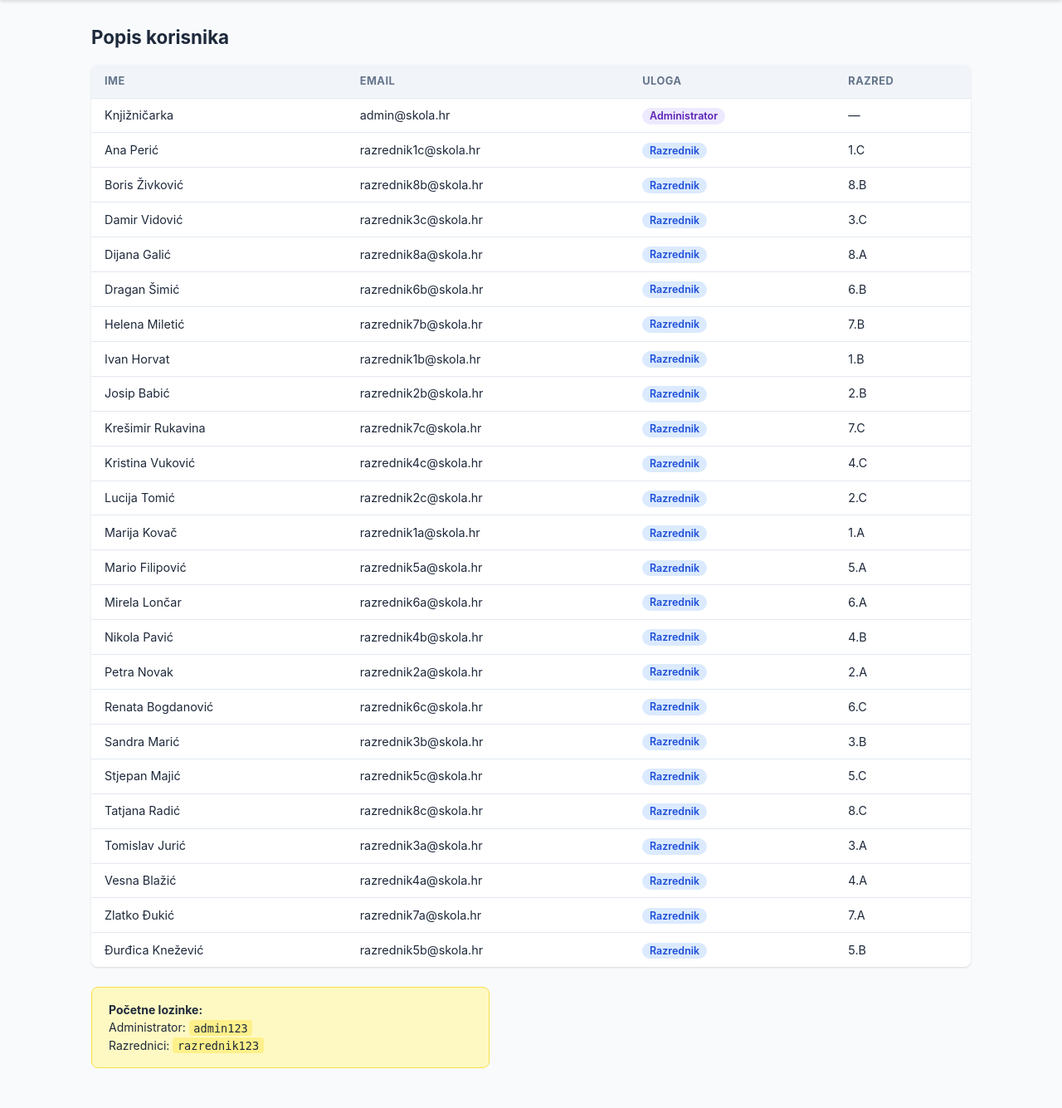
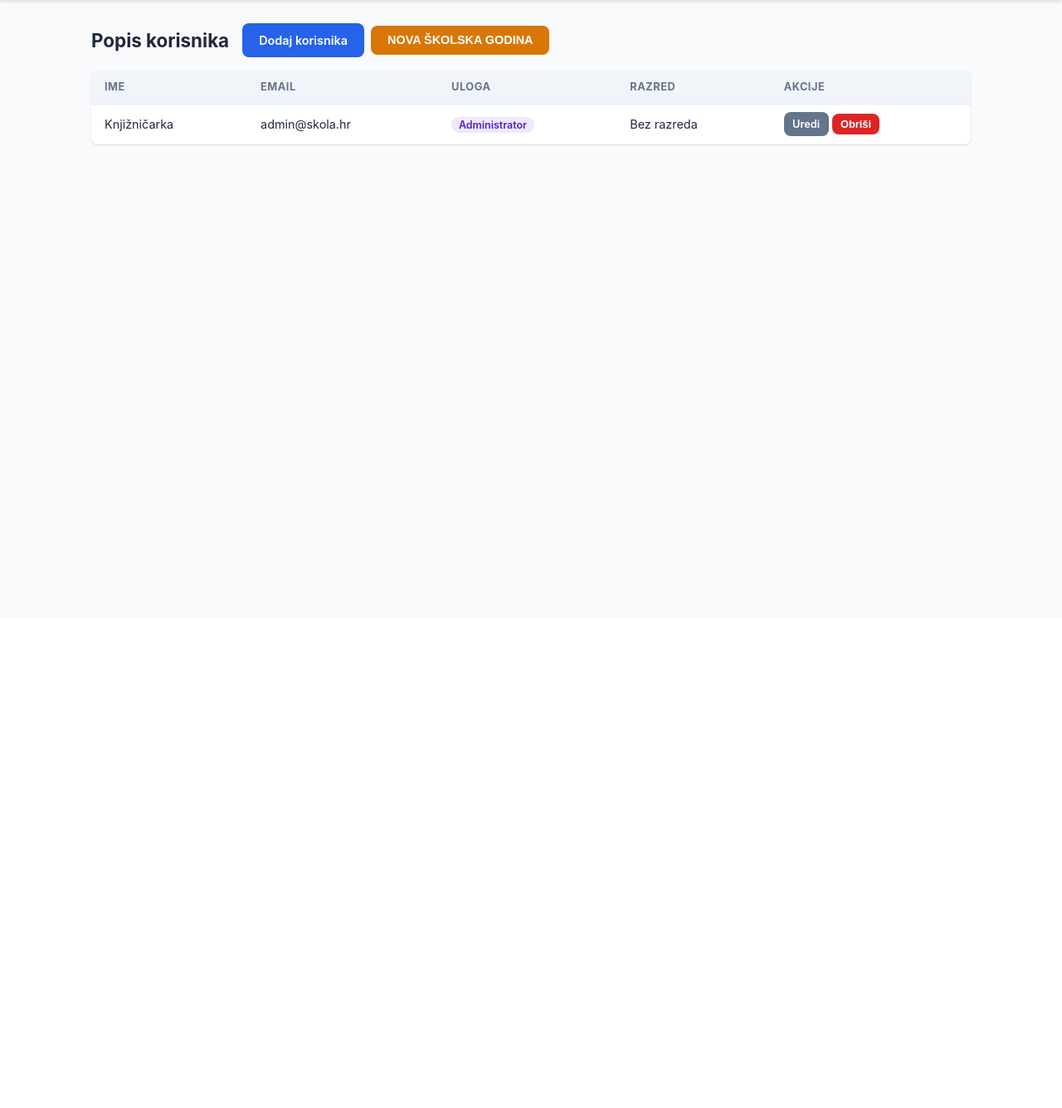
Before and after one commit to ISTRun/BOOKTOP, a Flask app: page /korisnici in a window 1280 px wide. Shown: the part 56-1391 px from the top of the page at 83% size. After the commit the page ends 232 px from the top, so only its background shows below. Run offline with Flask 3, Linux system fonts and the light colour scheme; the visitor is signed in with stand-in values (Sample User, id 1); data comes from the database, SQL or seed files in the repository.

Commit message:
Dodaj upravljanje korisnicima i tipku Nova školska godina
- Seed: samo admin račun, razredi i predmeti (bez nasumičnih razrednika)
- Admin može dodavati, uređivati i brisati korisnike (/korisnici/novi, /uredi, /brisi)
- Nova školska godina: kreira novi set razreda i automatski pomiče
  razrednike u viši razred (8. razred → bez razreda)
- Novi predložak korisnik_forma.html s JS toggle za razred dropdown
- CSS stilovi za btn-secondary, btn-danger, btn-warning, btn-sm

Co-Authored-By: Claude <noreply@anthropic.com>

```diff
--- a/app.py
+++ b/app.py
@@ -182,13 +182,11 @@ def _seed_data():
         return
 
     godina = '2025/2026'
-    razred_ids = {}
     for r in range(1, 9):
         for o in ['A', 'B', 'C']:
-            rid = lastrowid(
+            lastrowid(
                 f'INSERT INTO razredi (naziv, razina, skolska_godina) VALUES ({ph},{ph},{ph})',
                 (f'{r}.{o}', r, godina))
-            razred_ids[(r, o)] = rid
 
     predmeti_po_razini = {
         1: ['Hrvatski jezik', 'Matematika', 'Priroda i društvo', 'Likovna kultura', 'Glazbena kultura', 'Tjelesna i zdravstvena kultura'],
@@ -214,38 +212,6 @@ def _seed_data():
     admin_pass = generate_password_hash('admin123')
     execute(f'INSERT INTO korisnici (ime, email, lozinka, uloga) VALUES ({ph},{ph},{ph},{ph})',
             ('Knjižničarka', 'admin@skola.hr', admin_pass, 'administrator'))
-
-    razrednik_data = [
-        ('Marija Kovač',     'razrednik1a@skola.hr', (1,'A')),
-        ('Ivan Horvat',      'razrednik1b@skola.hr', (1,'B')),
-        ('Ana Perić',        'razrednik1c@skola.hr', (1,'C')),
-        ('Petra Novak',      'razrednik2a@skola.hr', (2,'A')),
-        ('Josip Babić',      'razrednik2b@skola.hr', (2,'B')),
-        ('Lucija Tomić',     'razrednik2c@skola.hr', (2,'C')),
-        ('Tomislav Jurić',   'razrednik3a@skola.hr', (3,'A')),
-        ('Sandra Marić',     'razrednik3b@skola.hr', (3,'B')),
-        ('Damir Vidović',    'razrednik3c@skola.hr', (3,'C')),
-        ('Vesna Blažić',     'razrednik4a@skola.hr', (4,'A')),
-        ('Nikola Pavić',     'razrednik4b@skola.hr', (4,'B')),
-        ('Kristina Vuković', 'razrednik4c@skola.hr', (4,'C')),
-        ('Mario Filipović',  'razrednik5a@skola.hr', (5,'A')),
-        ('Đurđica Knežević', 'razrednik5b@skola.hr', (5,'B')),
-        ('Stjepan Majić',    'razrednik5c@skola.hr', (5,'C')),
-        ('Mirela Lončar',    'razrednik6a@skola.hr', (6,'A')),
-        ('Dragan Šimić',     'razrednik6b@skola.hr', (6,'B')),
-        ('Renata Bogdanović','razrednik6c@skola.hr', (6,'C')),
-        ('Zlatko Đukić',     'razrednik7a@skola.hr', (7,'A')),
-        ('Helena Miletić',   'razrednik7b@skola.hr', (7,'B')),
-        ('Krešimir Rukavina','razrednik7c@skola.hr', (7,'C')),
-        ('Dijana Galić',     'razrednik8a@skola.hr', (8,'A')),
-        ('Boris Živković',   'razrednik8b@skola.hr', (8,'B')),
-        ('Tatjana Radić',    'razrednik8c@skola.hr', (8,'C')),
-    ]
-    lozinka = generate_password_hash('razrednik123')
-    for ime, email, (razina, odj) in razrednik_data:
-        execute(
-            f'INSERT INTO korisnici (ime, email, lozinka, uloga, razred_id) VALUES ({ph},{ph},{ph},{ph},{ph})',
-            (ime, email, lozinka, 'razrednik', razred_ids[(razina, odj)]))
     commit()
 
 
@@ -284,7 +250,7 @@ def admin_required(f):
 
 
 def _tekuca_godina():
-    row = query('SELECT skolska_godina FROM razredi LIMIT 1', one=True)
+    row = query('SELECT skolska_godina FROM razredi ORDER BY skolska_godina DESC LIMIT 1', one=True)
     return row['skolska_godina'] if row else '2025/2026'
 
 
@@ -293,7 +259,6 @@ def _tekuca_godina():
 @app.route('/debug-init')
 def debug_init():
     """Temporary route to diagnose DB connection issues."""
-    import traceback
     info = {
         'USE_POSTGRES': USE_POSTGRES,
         'DATABASE_URL_set': bool(DATABASE_URL),
@@ -505,6 +470,154 @@ def korisnici():
     return render_template('korisnici.html', korisnici=svi)
 
 
+@app.route('/korisnici/novi', methods=['GET', 'POST'])
+@admin_required
+def novi_korisnik():
+    from werkzeug.security import generate_password_hash
+    ph = '%s' if USE_POSTGRES else '?'
+    godina = _tekuca_godina()
+    razredi = query(
+        f'SELECT * FROM razredi WHERE skolska_godina={ph} ORDER BY razina, naziv',
+        (godina,))
+
+    if request.method == 'POST':
+        ime = request.form['ime'].strip()
+        email = request.form['email'].strip().lower()
+        lozinka = request.form['lozinka']
+        uloga = request.form['uloga']
+        razred_id = request.form.get('razred_id') or None
+        if razred_id:
+            razred_id = int(razred_id)
+
+        if not ime or not email or not lozinka:
+            flash('Ime, email i lozinka su obavezni.', 'danger')
+        else:
+            hashed = generate_password_hash(lozinka)
+            try:
+                execute(
+                    f'INSERT INTO korisnici (ime, email, lozinka, uloga, razred_id) VALUES ({ph},{ph},{ph},{ph},{ph})',
+                    (ime, email, hashed, uloga, razred_id))
+                commit()
+                flash('Korisnik je uspješno dodan.', 'success')
+                return redirect(url_for('korisnici'))
+            except Exception as e:
+                flash(f'Greška: email već postoji ili drugi problem. ({e})', 'danger')
+
+    return render_template('korisnik_forma.html', korisnik=None, razredi=razredi, akcija='novi')
+
+
+@app.route('/korisnici/uredi/<int:id>', methods=['GET', 'POST'])
+@admin_required
+def uredi_korisnik(id):
+    from werkzeug.security import generate_password_hash
+    ph = '%s' if USE_POSTGRES else '?'
+    korisnik = query(f'SELECT * FROM korisnici WHERE id={ph}', (id,), one=True)
+    if not korisnik:
+        flash('Korisnik nije pronađen.', 'danger')
+        return redirect(url_for('korisnici'))
+
+    godina = _tekuca_godina()
+    razredi = query(
+        f'SELECT * FROM razredi WHERE skolska_godina={ph} ORDER BY razina, naziv',
+        (godina,))
+
+    if request.method == 'POST':
+        ime = request.form['ime'].strip()
+        email = request.form['email'].strip().lower()
+        lozinka = request.form.get('lozinka', '').strip()
+        uloga = request.form['uloga']
+        razred_id = request.form.get('razred_id') or None
+        if razred_id:
+            razred_id = int(razred_id)
+
+        if not ime or not email:
+            flash('Ime i email su obavezni.', 'danger')
+        else:
+            try:
+                if lozinka:
+                    hashed = generate_password_hash(lozinka)
+                    execute(
+                        f'UPDATE korisnici SET ime={ph}, email={ph}, lozinka={ph}, uloga={ph}, razred_id={ph} WHERE id={ph}',
+                        (ime, email, hashed, uloga, razred_id, id))
+                else:
+                    execute(
+                        f'UPDATE korisnici SET ime={ph}, email={ph}, uloga={ph}, razred_id={ph} WHERE id={ph}',
+                        (ime, email, uloga, razred_id, id))
+                commit()
+                flash('Korisnik je uspješno ažuriran.', 'success')
+                return redirect(url_for('korisnici'))
+            except Exception as e:
+                flash(f'Greška pri ažuriranju. ({e})', 'danger')
+
+    return render_template('korisnik_forma.html', korisnik=korisnik, razredi=razredi, akcija='uredi')
+
+
+@app.route('/korisnici/brisi/<int:id>', methods=['POST'])
+@admin_required
+def brisi_korisnik(id):
+    ph = '%s' if USE_POSTGRES else '?'
+    if id == session['korisnik_id']:
+        flash('Ne možete obrisati vlastiti račun.', 'danger')
+        return redirect(url_for('korisnici'))
+    execute(f'DELETE FROM korisnici WHERE id={ph}', (id,))
+    commit()
+    flash('Korisnik je obrisan.', 'success')
+    return redirect(url_for('korisnici'))
+
+
+@app.route('/nova-skolska-godina', methods=['POST'])
+@admin_required
+def nova_skolska_godina():
+    ph = '%s' if USE_POSTGRES else '?'
+    tekuca = _tekuca_godina()
+
+    # Parse current year e.g. "2025/2026" -> next "2026/2027"
+    parts = tekuca.split('/')
+    try:
+        god1 = int(parts[0])
+        god2 = int(parts[1])
+    except (ValueError, IndexError):
+        flash('Neispravni format školske godine.', 'danger')
+        return redirect(url_for('korisnici'))
+    nova_godina = f'{god2}/{god2 + 1}'
+
+    # Create 24 new razredi for the new year
+    new_razred_ids = {}
+    for r in range(1, 9):
+        for o in ['A', 'B', 'C']:
+            rid = lastrowid(
+                f'INSERT INTO razredi (naziv, razina, skolska_godina) VALUES ({ph},{ph},{ph})',
+                (f'{r}.{o}', r, nova_godina))
+            new_razred_ids[(r, o)] = rid
+
+    # Update razrednici assignments
+    razrednici = query(
+        f'SELECT k.id, k.razred_id, rz.razina, rz.naziv FROM korisnici k '
+        f'JOIN razredi rz ON k.razred_id=rz.id '
+        f'WHERE k.uloga={ph} AND k.razred_id IS NOT NULL',
+        ('razrednik',))
+
+    for r in razrednici:
+        razina = r['razina']
+        naziv = r['naziv']
+        # Extract suffix: "1.A" -> "A"
+        suffix = naziv.split('.')[-1].strip() if '.' in naziv else naziv[-1]
+
+        if razina < 8:
+            novi_razred_id = new_razred_ids.get((razina + 1, suffix))
+            execute(
+                f'UPDATE korisnici SET razred_id={ph} WHERE id={ph}',
+                (novi_razred_id, r['id']))
+        else:
+            execute(
+                f'UPDATE korisnici SET razred_id=NULL WHERE id={ph}',
+                (r['id'],))
+
+    commit()
+    flash(f'Nova školska godina {nova_godina} je uspješno kreirana.', 'success')
+    return redirect(url_for('korisnici'))
+
+
 if __name__ == '__main__':
     with app.app_context():
         init_db()
--- a/static/style.css
+++ b/static/style.css
@@ -167,6 +167,13 @@ body {
 .btn:active { transform: scale(.98); }
 .btn-primary { background: var(--primary); color: white; }
 .btn-primary:hover { background: var(--primary-dark); }
+.btn-secondary { background: #64748b; color: white; }
+.btn-secondary:hover { background: #475569; }
+.btn-danger { background: var(--danger); color: white; }
+.btn-danger:hover { background: #b91c1c; }
+.btn-warning { background: #d97706; color: white; }
+.btn-warning:hover { background: #b45309; }
+.btn-sm { padding: .3rem .65rem; font-size: .8rem; }
 .btn-full { width: 100%; justify-content: center; margin-top: .5rem; }
 
 .form-actions { margin-top: 1.5rem; display: flex; justify-content: flex-end; }
--- a/templates/korisnici.html
+++ b/templates/korisnici.html
@@ -3,6 +3,15 @@
 {% block content %}
 <div class="page-header">
     <h2>Popis korisnika</h2>
+    <div style="display:flex; gap:0.5rem; align-items:center; flex-wrap:wrap;">
+        <a href="{{ url_for('novi_korisnik') }}" class="btn btn-primary">Dodaj korisnika</a>
+        <form method="post" action="{{ url_for('nova_skolska_godina') }}" style="margin:0;">
+            <button type="submit" class="btn btn-warning"
+                onclick="return confirm('Jeste li sigurni da želite kreirati novu školsku godinu? Razrednici 8. razreda bit će odspojeni od razreda.')">
+                NOVA ŠKOLSKA GODINA
+            </button>
+        </form>
+    </div>
 </div>
 
 <div class="table-wrap">
@@ -13,6 +22,7 @@
                 <th>Email</th>
                 <th>Uloga</th>
                 <th>Razred</th>
+                <th>Akcije</th>
             </tr>
         </thead>
         <tbody>
@@ -27,16 +37,17 @@
                         <span class="role-badge role-razrednik">Razrednik</span>
                     {% endif %}
                 </td>
-                <td>{{ k.razred_naziv or '—' }}</td>
+                <td>{{ k.razred_naziv or 'Bez razreda' }}</td>
+                <td>
+                    <a href="{{ url_for('uredi_korisnik', id=k.id) }}" class="btn btn-sm btn-secondary">Uredi</a>
+                    <form method="post" action="{{ url_for('brisi_korisnik', id=k.id) }}" style="display:inline;">
+                        <button type="submit" class="btn btn-sm btn-danger"
+                            onclick="return confirm('Obrisati korisnika {{ k.ime }}?')">Obriši</button>
+                    </form>
+                </td>
             </tr>
             {% endfor %}
         </tbody>
     </table>
 </div>
-
-<div class="info-box">
-    <strong>Početne lozinke:</strong><br>
-    Administrator: <code>admin123</code><br>
-    Razrednici: <code>razrednik123</code>
-</div>
 {% endblock %}
```
Also changed, not shown: templates/korisnik_forma.html (added, +69 -0 lines).
